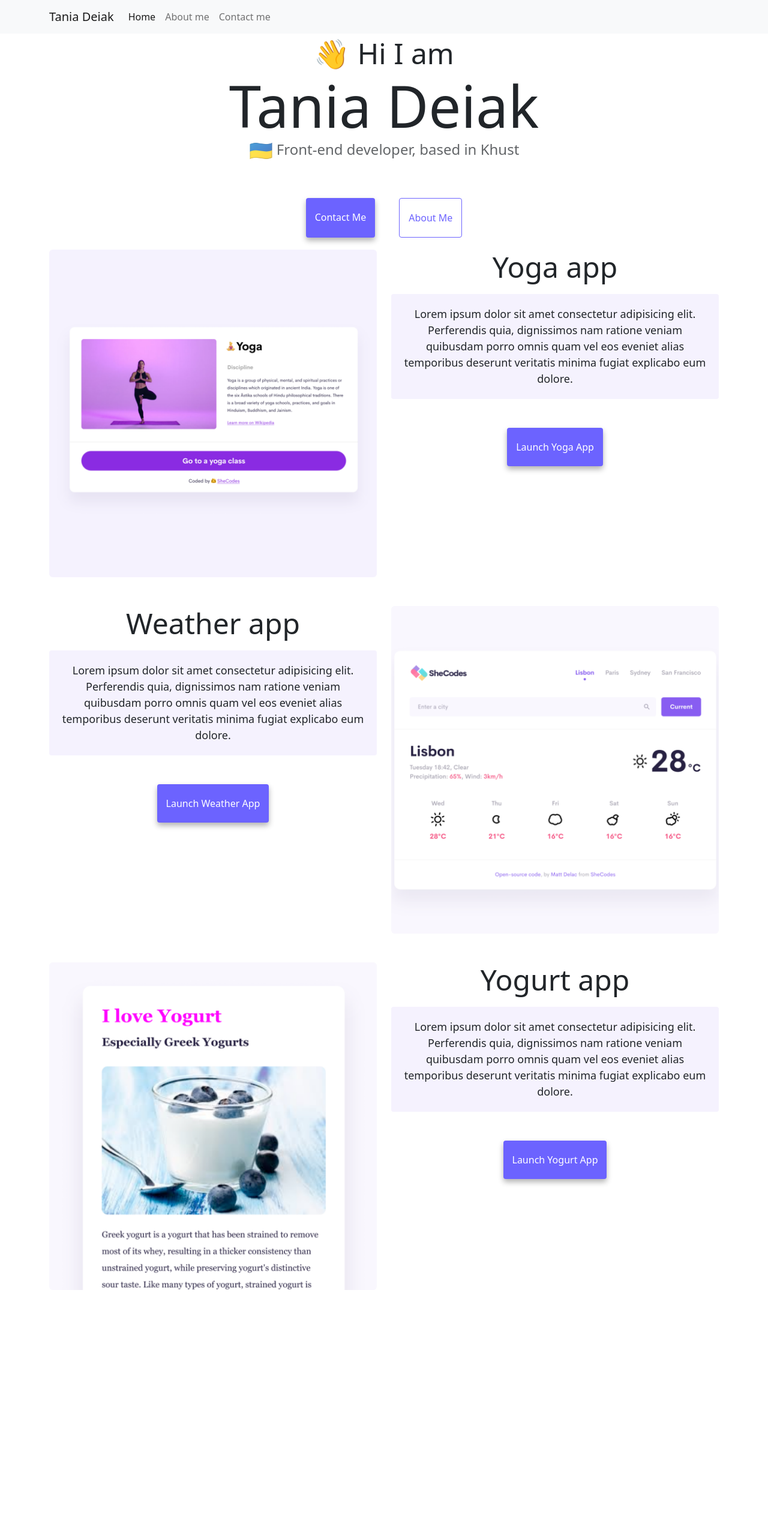
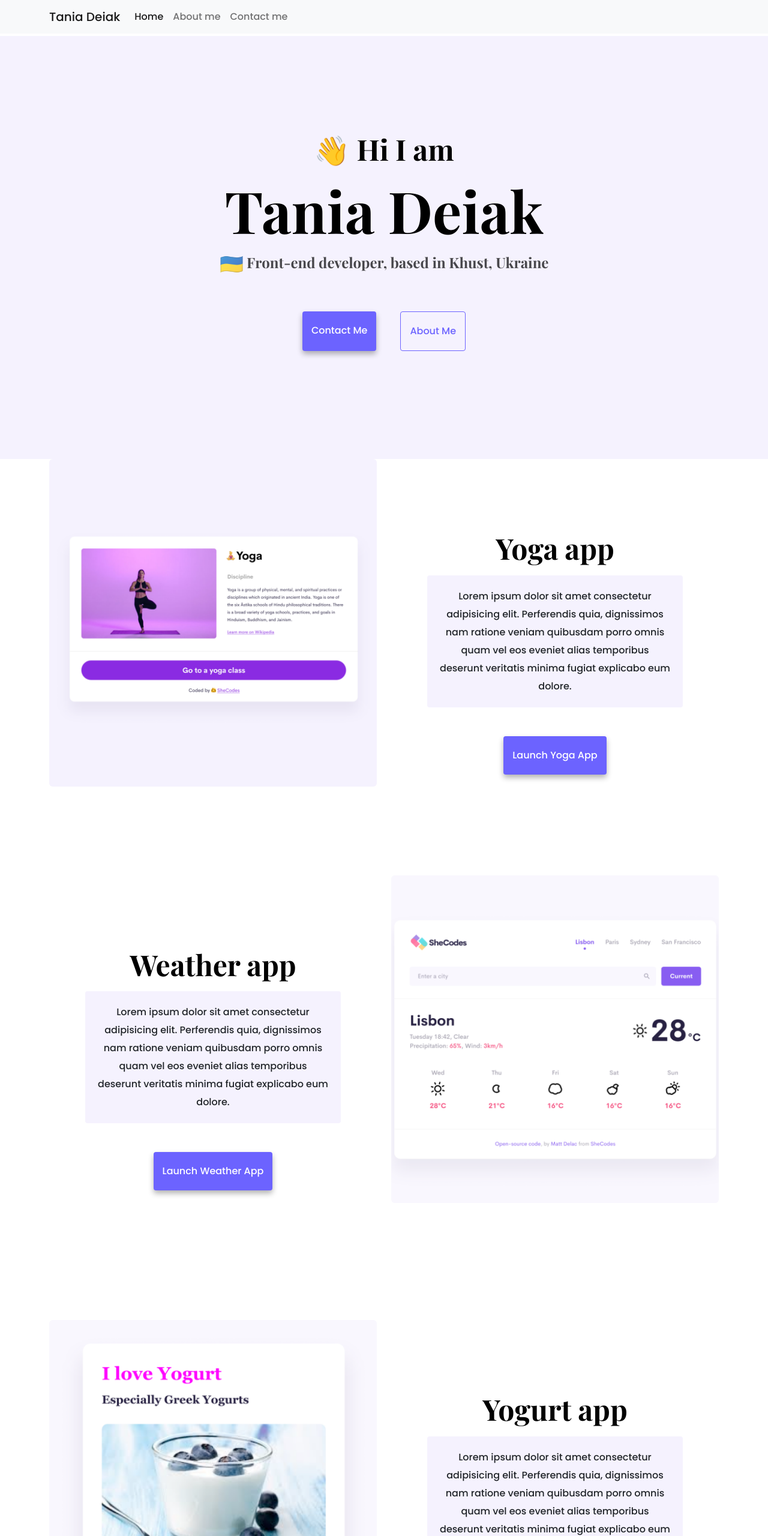
Before and after one commit to tania-dejak/front-end_developer_SheCodes_Responsive, a plain HTML site: page index.html in a window 1280 px wide. Shown: the top 2560 px of the page at 60% size. Before the commit the page ends 2210 px from the top, so only its background shows below. Drawn offline with nearby package versions, Linux system fonts and the light colour scheme.

Commit message:
Completed the task of week 4

```diff
--- a/index.html
+++ b/index.html
@@ -9,8 +9,15 @@
   <title>Front-end developer - Tania Deiak</title>
   <link href="https://cdn.jsdelivr.net/npm/bootstrap@5.2.0-beta1/dist/css/bootstrap.min.css" rel="stylesheet"
     integrity="sha384-0evHe/X+R7YkIZDRvuzKMRqM+OrBnVFBL6DOitfPri4tjfHxaWutUpFmBp4vmVor" crossorigin="anonymous" />
-
+  <link rel="preconnect" href="https://fonts.googleapis.com">
+  <link rel="preconnect" href="https://fonts.gstatic.com" crossorigin>
+  <link
+    href="https://fonts.googleapis.com/css2?family=Playfair+Display:wght@700&family=Poppins:wght@500;700&display=swap"
+    rel="stylesheet">
   <link rel="stylesheet" href="/src/style.css" />
+  <script src="https://cdn.jsdelivr.net/npm/bootstrap@5.2.0-beta1/dist/js/bootstrap.bundle.min.js"
+    integrity="sha384-pprn3073KE6tl6bjs2QrFaJGz5/SUsLqktiwsUTF55Jfv3qYSDhgCecCxMW52nD2"
+    crossorigin="anonymous"></script>
 </head>
 
 <body>
@@ -36,23 +43,26 @@
       </div>
     </div>
   </nav>
-
+  <div class="hero">
     <h2>👋 Hi I am</h2>
     <h1>Tania Deiak</h1>
     <h3>
       <img src="/images/ua.png" alt="ua" width="40" />
-    Front-end developer, based in Khust
+      Front-end developer, based in Khust, Ukraine
     </h3>
     <div class="navigation-links">
       <a href="/about.html#contact" class="contact-link" title="Contact Tania Deiak">Contact me</a>
       <a href="/about.html" class="about-link" title="About Tania Deiak">About me</a>
     </div>
+  </div>
+
   <div class="container">
-    <div class="row">
-      <div class="col-md-6">
+    <div class="row ">
+      <div class="col d-none d-lg-block">
         <img src="/images/yoga.png" class="img-fluid rounded" />
       </div>
-      <div class="col-md-6">
+      <div class="col">
+        <div class="project-description">
           <h2 class="mb-3">Yoga app</h2>
           <p>
             Lorem ipsum dolor sit amet consectetur adipisicing elit. Perferendis
@@ -64,9 +74,12 @@
             <a href="#" class="primary-link">Launch Yoga App</a>
           </div>
         </div>
+
+      </div>
     </div>
     <div class="row mt-5">
-      <div class="col-md-6">
+      <div class="col">
+        <div class="project-description">
           <h2 class="mb-3">Weather app</h2>
           <p>
             Lorem ipsum dolor sit amet consectetur adipisicing elit. Perferendis
@@ -78,15 +91,18 @@
             <a href="#" class="primary-link">Launch Weather App</a>
           </div>
         </div>
-      <div class="col-md-6">
+
+      </div>
+      <div class="col d-none d-lg-block">
         <img src="/images/weather.png" class="img-fluid rounded" />
       </div>
     </div>
     <div class="row mt-5">
-      <div class="col-md-6">
+      <div class="col d-none d-lg-block">
         <img src="/images/yogurt.png" class="img-fluid rounded" />
       </div>
-      <div class="col-md-6">
+      <div class="col">
+        <div class="project-description">
           <h2 class="mb-3">Yogurt app</h2>
           <p>
             Lorem ipsum dolor sit amet consectetur adipisicing elit. Perferendis
@@ -99,11 +115,11 @@
             <a href="#" class="primary-link">Launch Yogurt App</a>
           </div>
         </div>
+
       </div>
     </div>
-  <script src="https://cdn.jsdelivr.net/npm/bootstrap@5.2.0-beta1/dist/js/bootstrap.bundle.min.js"
-    integrity="sha384-pprn3073KE6tl6bjs2QrFaJGz5/SUsLqktiwsUTF55Jfv3qYSDhgCecCxMW52nD2"
-    crossorigin="anonymous"></script>
+  </div>
+
 </body>
 
 </html>
--- a/src/style.css
+++ b/src/style.css
@@ -1,25 +1,35 @@
 :root {
   --primary-color: #6c63ff;
   --secondary-color: #f5f2fe;
+  --border-img-color: #dadadf;
   --box-shadow: 0 5px 10px rgba(0, 0, 0, 0.3);
+  --heading-font-family: "Playfair Display", serif;
+  --default-font-family: "Poppins", sans-serif;
 }
 
 body {
   margin: 60px auto;
-  /* max-width: 800px; */
+  font-family: var(--default-font-family);
 }
 .about {
   margin-top: 70px;
 }
 h1,
 h2,
-h3 {
+h3,
+h4,
+h5,
+h6 {
+  color: black;
+  font-family: var(--heading-font-family);
+  font-weight: bold;
   text-align: center;
   margin: 0;
 }
 
 h1 {
   font-size: 96px;
+  line-height: 1.5;
 }
 
 h2 {
@@ -35,8 +45,9 @@ p {
   background: var(--secondary-color);
   padding: 20px;
   border-radius: 4px;
-  font-size: 18px;
-  line-height: 1.5;
+  font-size: 16px;
+  font-weight: normal;
+  line-height: 30px;
   text-align: center;
 }
 
@@ -109,3 +120,33 @@ p {
   color: var(--primary-color);
   border: 1px solid var(--primary-color);
 }
+.hero {
+  background: var(--secondary-color);
+  text-align: center;
+  padding: 160px 20px;
+}
+.project-description {
+  padding: 120px 60px;
+}
+.about img {
+  border: 1px solid var(--border-img-color);
+}
+@media (max-width: 900px) {
+  h1 {
+    font-size: 48px;
+    line-height: 2;
+  }
+  h2 {
+    font-size: 44px;
+  }
+  .hero {
+    padding: 80px 20px;
+  }
+  .project-description {
+    padding: 0;
+    text-align: center;
+  }
+  .about-paragraphs {
+    margin: 0;
+  }
+}
```
Also changed, not shown: about.html (+14 -8 lines). Lines whose indentation alone changed are shown as unchanged.
